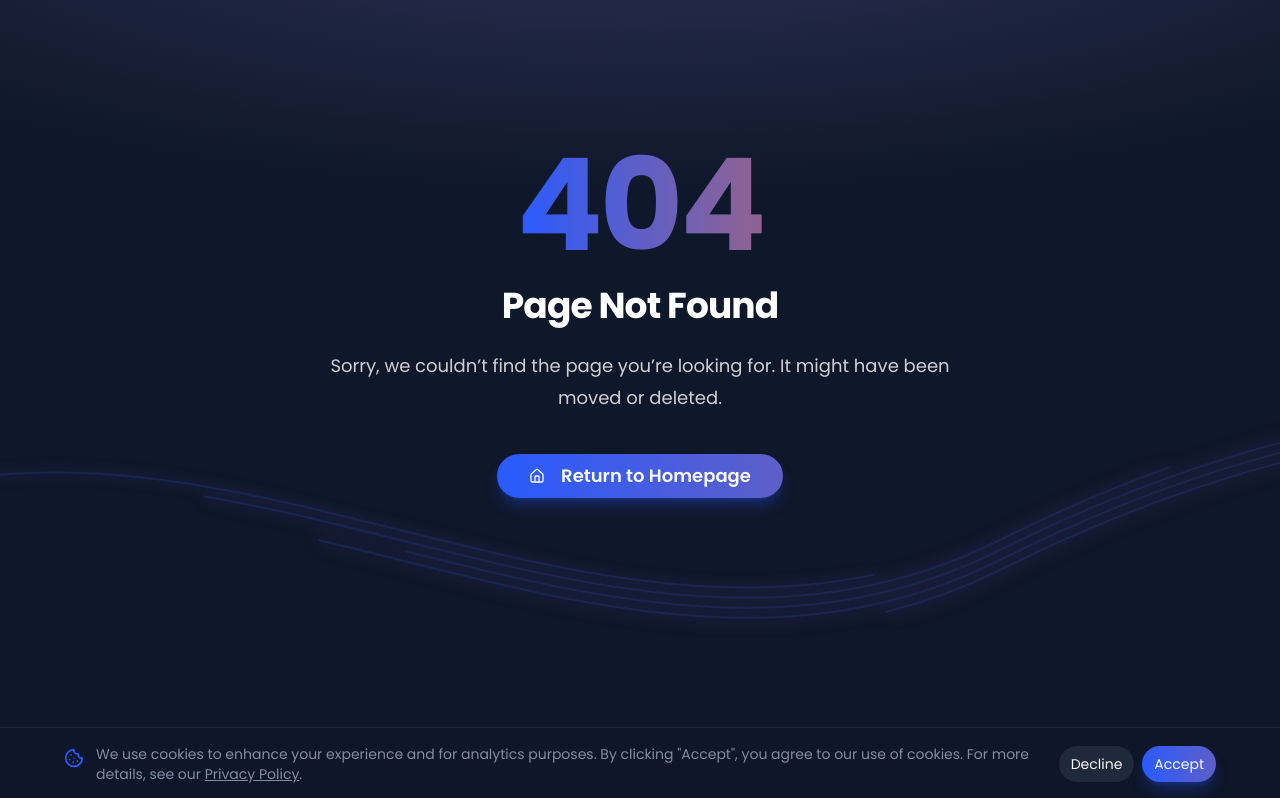
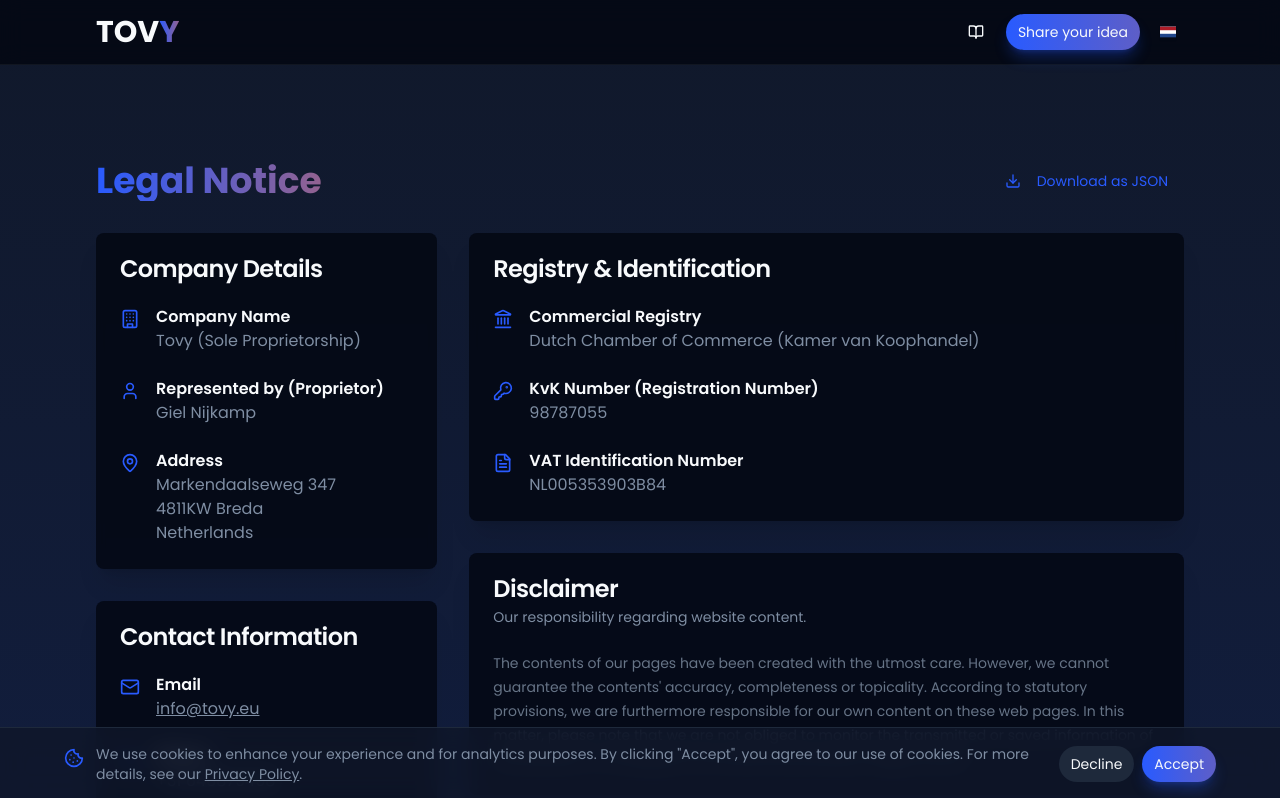
Before and after one commit to tovy-eu/tovy.eu-website, a Next.js app: page /1/legal-notice in a window 1280 px wide. Before the commit this address had no page. Shown: the top 798 px of the page. Built offline with nearby package versions, Linux system fonts and the light colour scheme.

Commit message:
in the dutch version of the website translate the Legal Notice page

```diff
--- /dev/null
+++ b/src/app/[lang]/legal-notice/page.tsx
@@ -0,0 +1,24 @@
+
+import type { Metadata } from 'next';
+import companyProfile from '@/content/company-profile.json';
+import LegalNoticeClient from '@/components/legal/legal-notice-client';
+import { getDictionary } from '@/lib/get-dictionary';
+
+type Props = {
+  params: Promise<{ lang: string }>;
+};
+
+export async function generateMetadata({ params }: Props): Promise<Metadata> {
+  const { lang } = await params;
+  const dict = await getDictionary(lang);
+  return {
+    title: `${dict.legal.title} | Tovy`,
+    description: `Legal Notice and company information for Tovy.`,
+  };
+}
+
+export default async function LegalNoticePage({ params }: Props) {
+  const { lang } = await params;
+  const dict = await getDictionary(lang);
+  return <LegalNoticeClient profile={companyProfile.public_company_profile} dict={dict} />;
+}
--- a/src/app/legal-notice/page.tsx
+++ b/src/app/legal-notice/page.tsx
@@ -1,12 +1,7 @@
-import type { Metadata } from 'next';
-import companyProfile from '@/content/company-profile.json';
-import { LegalNoticeClient } from '@/components/legal/legal-notice-client';
 
-export const metadata: Metadata = {
-  title: 'Legal Notice | Tovy',
-  description: 'Legal Notice and company information for Tovy.',
-};
+import { redirect } from 'next/navigation';
 
-export default function LegalNoticePage() {
-  return <LegalNoticeClient profile={companyProfile.public_company_profile} />;
+export default function LegalNoticeRoot() {
+  // Static export fallback - ideally users are routed to /[lang]/legal-notice
+  redirect('/en/legal-notice/');
 }
--- a/src/components/legal/legal-notice-client.tsx
+++ b/src/components/legal/legal-notice-client.tsx
@@ -5,11 +5,12 @@ import { useState, useEffect } from 'react';
 import type { JSONContent } from '@/lib/definitions';
 import { Button } from '@/components/ui/button';
 import { Download, Building, MapPin, Mail, Phone, User, FileText, Landmark, KeyRound } from 'lucide-react';
-import Link from 'next/link';
 import { Card, CardContent, CardHeader, CardTitle, CardDescription } from '@/components/ui/card';
+import type { Dictionary } from '@/lib/get-dictionary';
 
 type LegalNoticeClientProps = {
   profile: JSONContent['public_company_profile'];
+  dict: Dictionary;
 }
 
 type InfoLineProps = {
@@ -28,35 +29,34 @@ const InfoLine = ({ icon, label, value }: InfoLineProps) => (
   </div>
 );
 
-
-export function LegalNoticeClient({ profile }: LegalNoticeClientProps) {
+export default function LegalNoticeClient({ profile, dict }: LegalNoticeClientProps) {
   const [downloadHref, setDownloadHref] = useState('');
 
   useEffect(() => {
-    // This runs on the client, avoiding server/client mismatch for the href
     const jsonString = JSON.stringify({ public_company_profile: profile }, null, 2);
     const blob = new Blob([jsonString], { type: 'application/json' });
     const url = URL.createObjectURL(blob);
     setDownloadHref(url);
 
-    // Cleanup the object URL when the component unmounts
     return () => {
       URL.revokeObjectURL(url);
     };
-  }, [profile]); // Re-run if profile changes
+  }, [profile]);
 
   return (
     <div className="bg-gradient-to-b from-accent/10 to-primary/10 py-16 sm:py-24">
       <div className="container mx-auto max-w-6xl px-4 md:px-8">
         <div className="flex flex-col sm:flex-row justify-between items-start mb-8">
           <div>
-            <h1 className="text-3xl md:text-4xl font-bold bg-gradient-to-r from-primary to-[hsl(var(--accent-gradient-stop))] bg-clip-text text-transparent">Legal Notice</h1>
+            <h1 className="text-3xl md:text-4xl font-bold bg-gradient-to-r from-primary to-[hsl(var(--accent-gradient-stop))] bg-clip-text text-transparent">
+              {dict.legal.title}
+            </h1>
           </div>
           {downloadHref && (
             <Button asChild variant="link" className="mt-4 sm:mt-0">
               <a href={downloadHref} download="company-profile.json">
                 <Download className="mr-2 h-4 w-4" />
-                Download as JSON
+                {dict.common.downloadJson}
               </a>
             </Button>
           )}
@@ -65,48 +65,48 @@ export function LegalNoticeClient({ profile }: LegalNoticeClientProps) {
         <div className="grid grid-cols-1 lg:grid-cols-3 gap-8">
           {/* Left Column */}
           <div className="lg:col-span-1 space-y-8">
-            <Card className="bg-card/80 backdrop-blur-sm">
+            <Card className="bg-card/80 backdrop-blur-sm border-none shadow-xl">
               <CardHeader>
-                <CardTitle>Company Details</CardTitle>
+                <CardTitle>{dict.legal.companyDetails}</CardTitle>
               </CardHeader>
               <CardContent className="space-y-6">
                 <InfoLine
                   icon={<Building className="h-5 w-5" />}
-                  label="Company Name"
+                  label={dict.legal.companyName}
                   value={<p>{profile.entity_name} ({profile.legal_structure})</p>}
                 />
                 <InfoLine
                   icon={<User className="h-5 w-5" />}
-                  label="Represented by (Proprietor)"
+                  label={dict.legal.representedBy}
                   value={<p>{profile.business_context.proprietor_name}</p>}
                 />
                 <InfoLine
                   icon={<MapPin className="h-5 w-5" />}
-                  label="Address"
+                  label={dict.legal.address}
                   value={
                     <p>
                       {profile.contact_details.street_name} {profile.contact_details.house_number}<br />
                       {profile.contact_details.postal_code} {profile.contact_details.city}<br />
-                      Nederland
+                      {dict.legal.nederland}
                     </p>
                   }
                 />
               </CardContent>
             </Card>
 
-            <Card className="bg-card/80 backdrop-blur-sm">
+            <Card className="bg-card/80 backdrop-blur-sm border-none shadow-xl">
               <CardHeader>
-                <CardTitle>Contact Information</CardTitle>
+                <CardTitle>{dict.legal.contactInfo}</CardTitle>
               </CardHeader>
               <CardContent className="space-y-6">
                 <InfoLine
                   icon={<Mail className="h-5 w-5" />}
-                  label="Email"
+                  label={dict.legal.email}
                   value={<a href={`mailto:${profile.contact_details.email}`} className="underline hover:text-primary">{profile.contact_details.email}</a>}
                 />
                 <InfoLine
                   icon={<Phone className="h-5 w-5" />}
-                  label="Phone"
+                  label={dict.legal.phone}
                   value={<p>{profile.contact_details.country_code} {profile.contact_details.phone_number}</p>}
                 />
               </CardContent>
@@ -115,36 +115,36 @@ export function LegalNoticeClient({ profile }: LegalNoticeClientProps) {
 
           {/* Right Column */}
           <div className="lg:col-span-2 space-y-8">
-            <Card className="bg-card/80 backdrop-blur-sm">
+            <Card className="bg-card/80 backdrop-blur-sm border-none shadow-xl">
               <CardHeader>
-                <CardTitle>Registry & Identification</CardTitle>
+                <CardTitle>{dict.legal.registry}</CardTitle>
               </CardHeader>
               <CardContent className="space-y-6">
                 <InfoLine
                   icon={<Landmark className="h-5 w-5" />}
-                  label="Commercial Registry"
+                  label={dict.legal.commercialRegistry}
                   value={<p>Dutch Chamber of Commerce (Kamer van Koophandel)</p>}
                 />
                 <InfoLine
                   icon={<KeyRound className="h-5 w-5" />}
-                  label="KvK Number (Registration Number)"
+                  label={dict.legal.kvkNumber}
                   value={<p>{profile.primary_identifiers.commercial_registry_number}</p>}
                 />
                 <InfoLine
                   icon={<FileText className="h-5 w-5" />}
-                  label="VAT Identification Number"
+                  label={dict.legal.vatNumber}
                   value={<p>{profile.primary_identifiers.vat_id_number}</p>}
                 />
               </CardContent>
             </Card>
 
-            <Card className="bg-card/80 backdrop-blur-sm">
+            <Card className="bg-card/80 backdrop-blur-sm border-none shadow-xl">
               <CardHeader>
-                <CardTitle>Disclaimer</CardTitle>
-                <CardDescription>Our responsibility regarding website content.</CardDescription>
+                <CardTitle>{dict.legal.disclaimer}</CardTitle>
+                <CardDescription>{dict.legal.disclaimerSubtitle}</CardDescription>
               </CardHeader>
-              <CardContent className="prose prose-sm dark:prose-invert max-w-none text-muted-foreground">
-                <p>The contents of our pages have been created with the utmost care. However, we cannot guarantee the contents' accuracy, completeness or topicality. According to statutory provisions, we are furthermore responsible for our own content on these web pages. In this matter, please note that we are not obliged to monitor the transmitted or saved information of third parties, or investigate circumstances pointing to illegal activity.</p>
+              <CardContent className="prose prose-sm dark:prose-invert max-w-none text-muted-foreground/80">
+                <p>{dict.legal.disclaimerContent}</p>
               </CardContent>
             </Card>
           </div>
--- a/src/dictionaries/en.json
+++ b/src/dictionaries/en.json
@@ -12,7 +12,8 @@
     "subscribe": "Subscribe",
     "subscribing": "Subscribing...",
     "emailPlaceholder": "Enter your email here",
-    "agreeTo": "I agree to the"
+    "agreeTo": "I agree to the",
+    "downloadJson": "Download as JSON"
   },
   "hero": {
     "title": "We build the AI foundation of your business.",
@@ -130,5 +131,23 @@
       }
     ],
     "effectiveDate": "This policy is effective as of July 30, 2024."
+  },
+  "legal": {
+    "title": "Legal Notice",
+    "companyDetails": "Company Details",
+    "companyName": "Company Name",
+    "representedBy": "Represented by (Proprietor)",
+    "address": "Address",
+    "contactInfo": "Contact Information",
+    "email": "Email",
+    "phone": "Phone",
+    "registry": "Registry & Identification",
+    "commercialRegistry": "Commercial Registry",
+    "kvkNumber": "KvK Number (Registration Number)",
+    "vatNumber": "VAT Identification Number",
+    "disclaimer": "Disclaimer",
+    "disclaimerSubtitle": "Our responsibility regarding website content.",
+    "disclaimerContent": "The contents of our pages have been created with the utmost care. However, we cannot guarantee the contents' accuracy, completeness or topicality. According to statutory provisions, we are furthermore responsible for our own content on these web pages. In this matter, please note that we are not obliged to monitor the transmitted or saved information of third parties, or investigate circumstances pointing to illegal activity.",
+    "nederland": "Netherlands"
   }
 }
--- a/src/dictionaries/nl.json
+++ b/src/dictionaries/nl.json
@@ -12,7 +12,8 @@
     "subscribe": "Inschrijven",
     "subscribing": "Inschrijven...",
     "emailPlaceholder": "Voer hier je e-mailadres in",
-    "agreeTo": "Ik ga akkoord met het"
+    "agreeTo": "Ik ga akkoord met het",
+    "downloadJson": "Downloaden als JSON"
   },
   "hero": {
     "title": "Wij bouwen de AI-fundering van uw bedrijf.",
@@ -130,5 +131,23 @@
       }
     ],
     "effectiveDate": "Dit beleid is van kracht vanaf 30 juli 2024."
+  },
+  "legal": {
+    "title": "Colofon",
+    "companyDetails": "Bedrijfsgegevens",
+    "companyName": "Bedrijfsnaam",
+    "representedBy": "Vertegenwoordigd door (Eigenaar)",
+    "address": "Adres",
+    "contactInfo": "Contactinformatie",
+    "email": "E-mail",
+    "phone": "Telefoon",
+    "registry": "Register & Identificatie",
+    "commercialRegistry": "Handelsregister",
+    "kvkNumber": "KvK-nummer",
+    "vatNumber": "BTW-identificatienummer",
+    "disclaimer": "Disclaimer",
+    "disclaimerSubtitle": "Onze verantwoordelijkheid met betrekking tot de inhoud van de website.",
+    "disclaimerContent": "De inhoud van onze pagina's is met de grootste zorg samengesteld. Wij kunnen echter geen garantie geven voor de juistheid, volledigheid of actualiteit van de inhoud. Volgens de wettelijke bepalingen zijn wij bovendien verantwoordelijk voor onze eigen inhoud op deze webpagina's. In dit verband wijzen wij u erop dat wij niet verplicht zijn om de verzonden of opgeslagen informatie van derden te controleren, of omstandigheden te onderzoeken die duiden op illegale activiteiten.",
+    "nederland": "Nederland"
   }
 }
```
